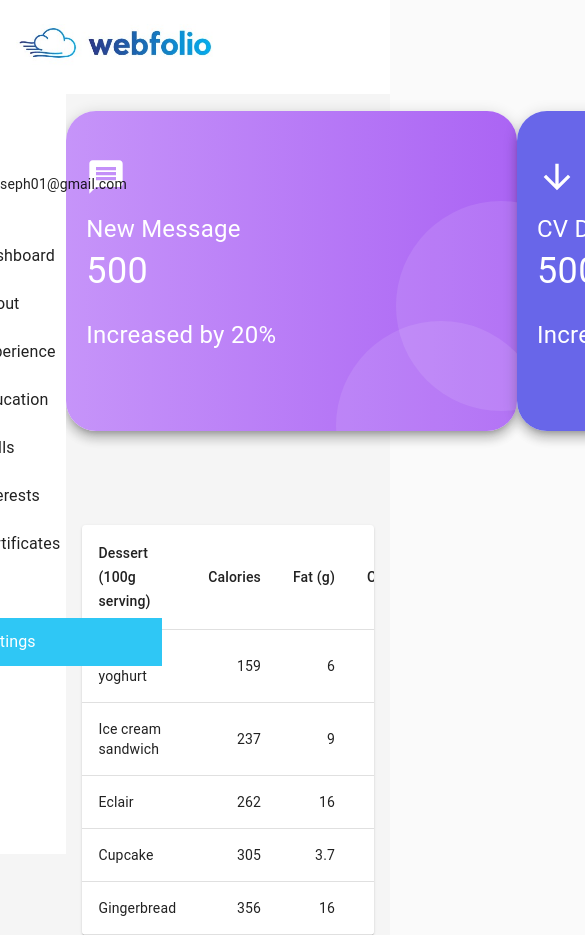
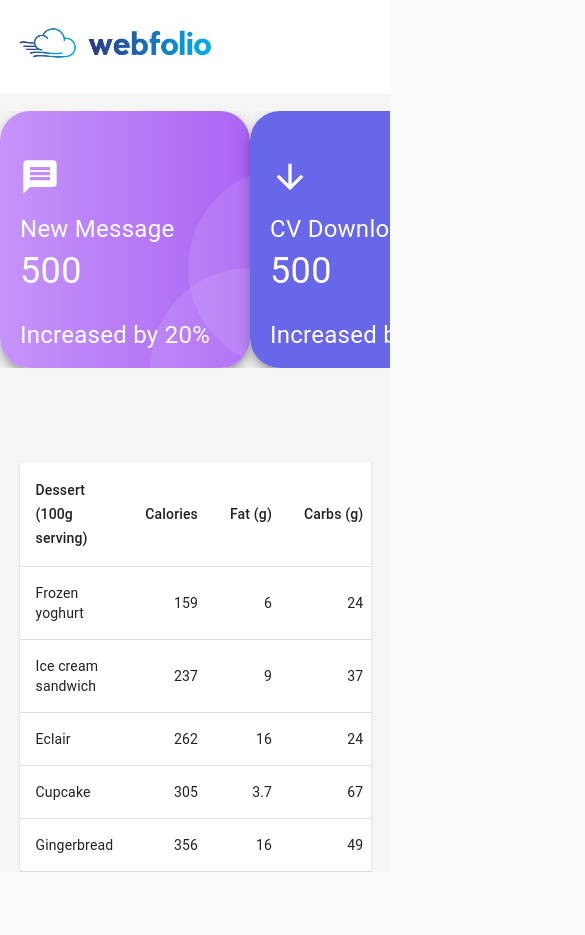
Before and after one commit to lucatosc/Portfolio-dashboard-editor-velzon, a React (Create React App) app: page / in a window 390 px wide. Shown: the top 935 px of the page, 585 px wide, since content can reach past the window. After the commit the page ends 872 px from the top, so only its background shows below. Built offline with nearby package versions, Linux system fonts and the light colour scheme.

Commit message:
Changes made to the Dashboard and Sidebar Components

```diff
--- a/src/App.js
+++ b/src/App.js
@@ -2,16 +2,30 @@
 import Sidebar from "./components/Sidebar"
 import Dashboard from "./components/Dashboard"
 import Header from "./components/Header"
-import "./app.css"
-import {CssBaseline} from "@material-ui/core"
+import {CssBaseline, makeStyles} from "@material-ui/core"
 
+const useStyles = makeStyles((theme) =>({
+  mainContent:{
+    paddingLeft: "17%",
+    justifyContent: "center",
+    marginTop: "94px",
+    paddingTop: "2vh",
+    width: "100%",
+    backgroundColor:"#F5F5F5",
+    zIndex: "-1",
+    [theme.breakpoints.down("md")]:{
+      paddingLeft:"0"
+    }
+  }
+}))
 
 function App() {
+  const classes = useStyles()
   return (
     <div styles={{display:"flex"}}>
 
       <Sidebar />
-        <div className="others">
+        <div className={classes.mainContent}>
           <Header />
           <Dashboard/>
         </div>
--- a/src/app.css
+++ /dev/null
@@ -1,11 +0,0 @@
-
-.others{
-
-    padding-left:17%;
-    justify-content:center;
-    margin-top:94px;
-    padding-top: 2vh;
-    width: 100%;
-    background-color:#F5F5F5;
-    z-index: -1;
-}
--- a/src/components/AnalyticsCard.jsx
+++ b/src/components/AnalyticsCard.jsx
@@ -1,18 +1,19 @@
 import React from 'react'
-import { Card, CardContent, Typography, makeStyles, Grid} from "@material-ui/core"
+import {Paper, Card, CardContent, Typography, makeStyles, Grid} from "@material-ui/core"
 import {Message, ArrowDownward, People} from "@material-ui/icons"
 
 const useStyles = makeStyles({
     root:{
-        height:"320.13px",
-        width:"450.69px",
-        borderRadius: "30px"
+        height:"100%",
+        width:"25%",
+        borderRadius: "30px",
+        minWidth:"250px"
     },
     circles:{
         backgroundColor:"rgba(255, 255, 255, 0.1)",
         position: "absolute",
-        height: "210px",
-        width: "210px",
+        width:200,
+        height:200,
         borderRadius: "50%",
     },
     iconStyle:{
@@ -41,8 +42,7 @@ const AnalyticsCard = (props) => {
         color = "linear-gradient(90deg, rgba(254,182,131,1) 0%, rgba(255,137,147,1) 100%)"
     }
     return (
-        <div>
-            <Card raised className={classes.root}>
+            <Card raised className={classes.root} component={Paper}>
                 <CardContent style={{width:"100%", height:"100%", paddingLeft:"20px", background:color}}>
                    {icon}
                     <Typography variant="body2" style={{color:"white", fontSize:24}}>
@@ -56,12 +56,11 @@ const AnalyticsCard = (props) => {
                     </Typography>
 
                 </CardContent>
-                <Grid container style={{ position: "relative" }}>
-                    <Grid item style={{bottom:"20px", left:"330px" }} className={classes.circles}></Grid>
-                    <Grid item style={{ bottom: "-100px", left: "270px" }} className={classes.circles}></Grid>
+                <Grid container style={{ position: "relative", width:"50%" , height:"50%"}}>
+                    <Grid item style={{bottom:"0", left:"150%" }} className={classes.circles}></Grid>
+                    <Grid item style={{ bottom: "-100px", left: "120%" }} className={classes.circles}></Grid>
                 </Grid>
             </Card>
-        </div>
     )
 }
 
--- a/src/components/Dashboard.jsx
+++ b/src/components/Dashboard.jsx
@@ -1,19 +1,25 @@
 import React from 'react'
 import AnalyticsCard from "./AnalyticsCard"
 import BasicTable from "./Table"
+import {makeStyles} from "@material-ui/core"
+
+const useStyles = makeStyles((theme) =>({
+    root:{
+        display: "flex",
+        justifyContent: "space-around",
+        width: "100%",
+        overflow: "auto",
+        height: "100%"}
+
+}))
 const Dashboard = () => {
+    const classes = useStyles()
     return (
         <div>
-            <div style={{ display:"flex", justifyContent: "space-around", width: "100%"}}>
-                <div>
+            <div className={classes.root}>
                     <AnalyticsCard type={1} number={500} percent={20} />
-                </div>
-                <div>
                     <AnalyticsCard type={2} number={500} percent={20} />
-                </div>
-                <div>
                     <AnalyticsCard type={3} number={500} percent={20} />
-                </div>
             </div>
             <div style={{ width: "100%", display: "flex", justifyContent: "center", marginTop:"94px"}}>
                 <BasicTable/>
--- a/src/components/Sidebar.jsx
+++ b/src/components/Sidebar.jsx
@@ -4,7 +4,7 @@ import userImg from "../assets/cropped.png"
 import {Avatar, List, ListItem, ListItemIcon, ListItemText, makeStyles, Grid, Typography} from "@material-ui/core";
 
 
-const useStyles = makeStyles({
+const useStyles = makeStyles((theme) => ({
    root:{
         display:"flex",
         marginTop:"94px",
@@ -15,13 +15,16 @@ const useStyles = makeStyles({
         top: "0px",
         alignItems: "center",
         justifyContent: "flex-start",
-        flexDirection:"column"
+        flexDirection:"column",
+        [theme.breakpoints.down('md')]:{
+            display:"none"
+        }
    },
 
    userDetails:{
        marginLeft:10
    }
-})
+}))
 const name = "Joseph"
 const email = "enochjoseph01@gmail.com"
 const Sidebar=(() =>{
@@ -54,7 +57,7 @@ const Sidebar=(() =>{
                         <ListItemIcon>
                             <InfoOutlined />
                         </ListItemIcon>
-                        <ListItemText primary="About" style={{width:"170px"}}/>
+                        <ListItemText primary="About" style={{width:"120px"}}/>
                     </ListItem>
                     <ListItem button key="Experience">
                         <ListItemIcon>
```
Also changed, not shown: 1 other file (tests, documents, lock files or other folders).
